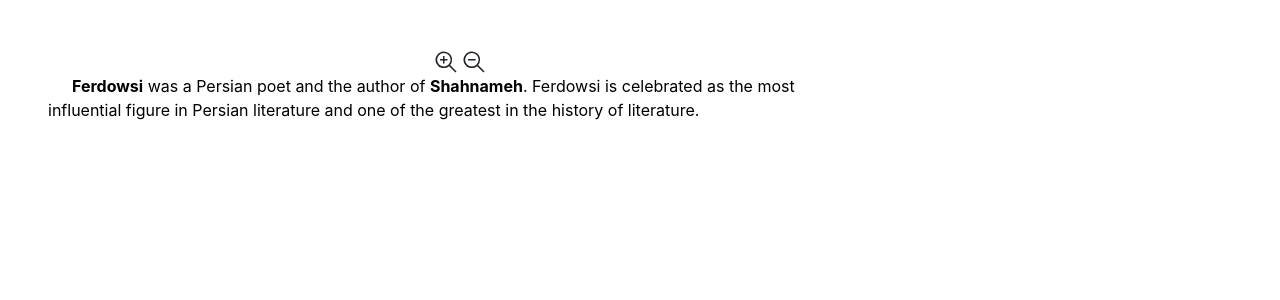
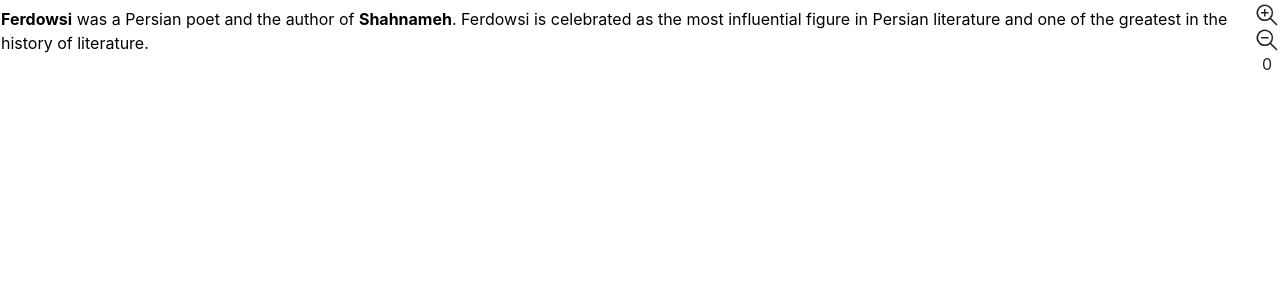
Before and after one commit to MarkSaravi/zoomable-documents, a React (Create React App) app: page / in a window 1280 px wide. Shown: the top 300 px of the page. Built offline with nearby package versions, Linux system fonts and the light colour scheme.

Commit message:
moving zoom buttons to right side

```diff
--- a/src/App.tsx
+++ b/src/App.tsx
@@ -5,7 +5,7 @@
 import { BrowserRouter, Route, Switch } from 'react-router-dom';
 import "./App.css";
 
-import ZoomableArticleContainer from "./components/ZoomableArticleContainer";
+import Ferdowsi from "./Pages/Ferdowsi";
 import ZoomableScoreBoard from './components/ZoomableScoreBoard';
 
 function App() {
@@ -13,7 +13,7 @@
     <div className="App">
       <BrowserRouter>
         <Switch>
-          <Route path="/" component={ZoomableArticleContainer} exact />
+          <Route path="/" component={Ferdowsi} exact />
           <Route path="/score" component={ZoomableScoreBoard} />
         </Switch>
       </BrowserRouter>
--- /dev/null
+++ b/src/Pages/Ferdowsi.tsx
@@ -0,0 +1,14 @@
+/* eslint-disable import/extensions */
+// eslint-disable-next-line no-use-before-define
+
+import React from "react";
+import { ZoomableView } from '../components/ZoomableView';
+import ZoomableContent from "../models/Zoomable";
+import ferdowsiData from '../data/sample-contents/Ferdowsi';
+
+const FerdowsiPage: React.FC = () => {
+    const zoomable = new ZoomableContent(ferdowsiData, true);
+    return (<ZoomableView content={zoomable} />);
+};
+
+export default FerdowsiPage;
--- a/src/components/ZoomableArticle/index.tsx
+++ /dev/null
@@ -1,27 +0,0 @@
-/* eslint-disable import/extensions */
-// eslint-disable-next-line no-use-before-define
-
-import React, { useState } from "react";
-import type { IZoomable } from '../../zoomable-content/types';
-import { ZoomIn, ZoomOut } from "../Buttons";
-
-type OwnProps = {
-  content: IZoomable;
-};
-
-type Props = OwnProps;
-
-const ZoomableArticleView: React.FC<Props> = (props: Props) => {
-  const { content } = props;
-  const [zoomLevel, setZoomLevel] = useState<number>(0);
-return (
-  <>
-    <ZoomIn handler={()=> setZoomLevel(content.zoomIn().level) } />
-    <ZoomOut handler={()=> setZoomLevel(content.zoomOut().level) } />
-
-    <div dangerouslySetInnerHTML={{ __html: content.toString().content }} />
-  </>
-);
-};
-
-export { ZoomableArticleView };
--- a/src/components/ZoomableArticleContainer/index.tsx
+++ /dev/null
@@ -1,22 +0,0 @@
-/* eslint-disable class-methods-use-this */
-/* eslint-disable import/extensions */
-// eslint-disable-next-line no-use-before-define
-
-import React from "react";
-import { ZoomableArticleView } from '../ZoomableArticle';
-import { Sentence } from "../../zoomable-content/types";
-import ZoomableContent from "../../zoomable-content";
-import sentences from '../../data/sample-contents/Ferdowsi';
-
-const ZoomableArticleContainer: React.FC = () => {
-  const zoomable = new ZoomableContent(sentences, true);
-  return (
-    <>
-      <div style={{ width: "800px", margin: "48px", textIndent: '24px' }}>
-        <ZoomableArticleView content={zoomable} />
-      </div>
-    </>
-  );
-};
-
-export default ZoomableArticleContainer;
--- /dev/null
+++ b/src/components/ZoomableView/index.tsx
@@ -0,0 +1,34 @@
+/* eslint-disable import/extensions */
+// eslint-disable-next-line no-use-before-define
+
+import React, { useState } from "react";
+import { ICON_SIZE } from '../../constants';
+import type { IZoomable } from '../../models/types';
+import { ZoomIn, ZoomOut } from "../Buttons";
+
+type OwnProps = {
+  content: IZoomable;
+};
+
+type Props = OwnProps;
+
+const ZoomableView: React.FC<Props> = (props: Props) => {
+  const { content } = props;
+  const [zoomLevel, setZoomLevel] = useState<number>(0);
+  return (
+    <table>
+      <tr>
+        <td>
+          <div dangerouslySetInnerHTML={{ __html: content.toString().content }} />
+        </td>
+        <td style={{width:`${ICON_SIZE+2}px`}}>
+          <ZoomIn handler={()=> setZoomLevel(content.zoomIn().level) } />
+          <ZoomOut handler={()=> setZoomLevel(content.zoomOut().level) } />
+          <span style={{width:`${ICON_SIZE+2}px`, padding: 'auto'}}>{zoomLevel}</span>
+        </td>
+      </tr>
+    </table>
+  );
+};
+
+export { ZoomableView };
--- a/src/data/sample-contents/Ferdowsi.ts
+++ b/src/data/sample-contents/Ferdowsi.ts
@@ -1,4 +1,4 @@
-import { Sentence } from "../../zoomable-content/types";
+import { Sentence } from '../../models/types';
 import { FIRST_SENTENCE_ID } from '../../constants';
 
 const ID00 = 'sentence-id00';
--- a/src/zoomable-content/index.ts
+++ b/src/models/Zoomable.ts
@@ -6,7 +6,7 @@
 import type { Sentence, IZoomable, ZoomResult } from "./types";
 import { getMaxLevel, getMinLevelForSentence, getSentencesByZoomLevel, getOrderedSentenceKeys } from "./utils";
 
-class ZoomableContent implements IZoomable {
+class Zoomable implements IZoomable {
   maxLevel: number;
 
   level: number;
@@ -53,4 +53,4 @@
   }
 }
 
-export default ZoomableContent;
+export default Zoomable;
```
Also changed, not shown: src/models/types.ts (renamed from src/zoomable-content/types.ts), src/models/utils.ts (renamed from src/zoomable-content/utils.ts), 1 other file (tests, documents, lock files or other folders).
